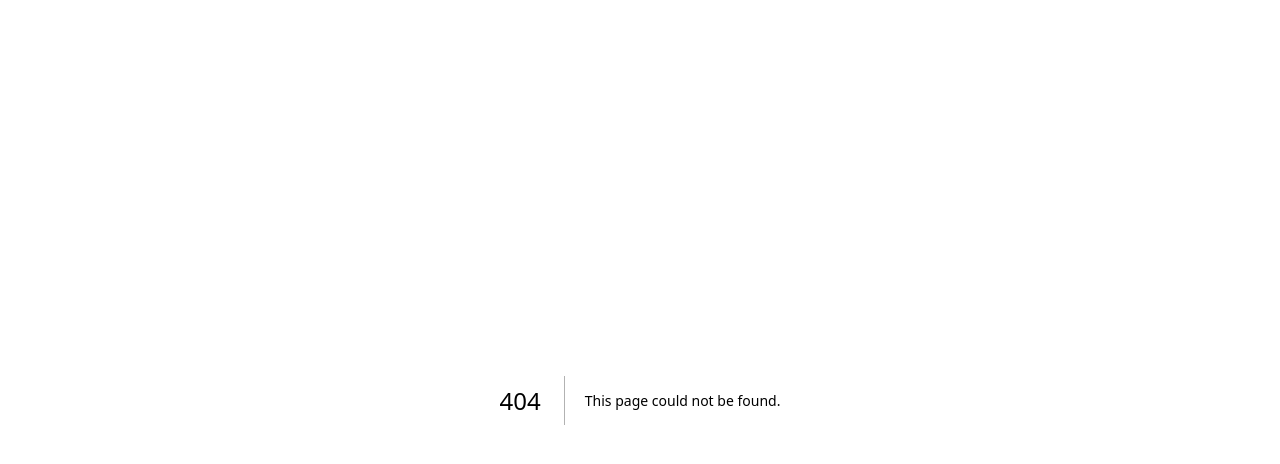
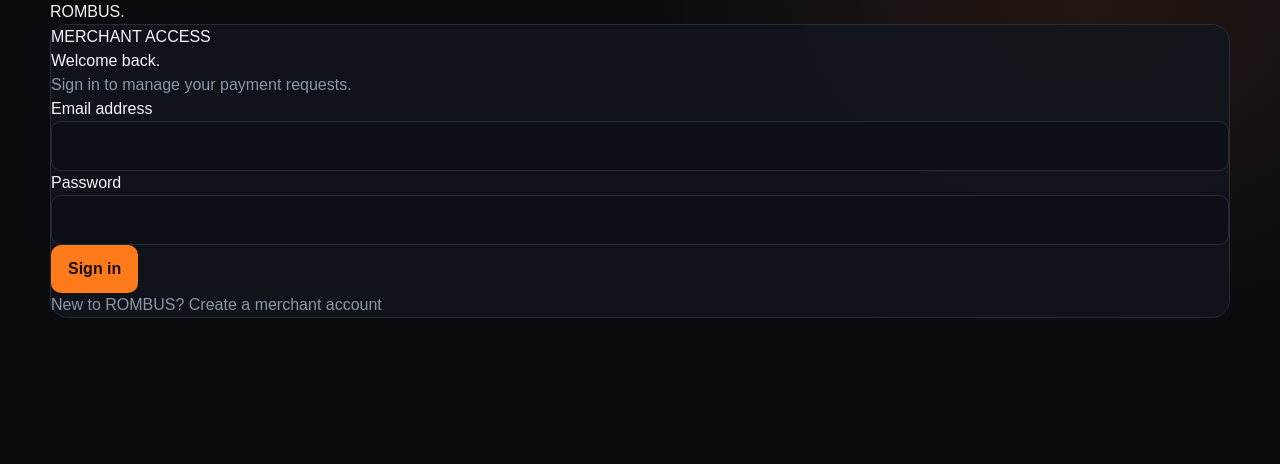
Before and after one commit to R-byte028/ROMBUS-, a Next.js app: page /login in a window 1280 px wide. Before the commit this address had no page. Shown: the top 464 px of the page. Built offline with nearby package versions, Linux system fonts and the light colour scheme.

Commit message:
Add merchant authentication flow

```diff
--- /dev/null
+++ b/app/login/page.tsx
@@ -0,0 +1,24 @@
+import Link from "next/link";
+import { signIn } from "@/app/auth/actions";
+
+export default async function LoginPage({ searchParams }: { searchParams: Promise<{ error?: string; checkEmail?: string }> }) {
+  const params = await searchParams;
+  return (
+    <main className="shell auth-shell">
+      <a className="brand" href="/">ROMBUS<span>.</span></a>
+      <section className="panel auth-panel">
+        <p className="eyebrow">MERCHANT ACCESS</p>
+        <h1>Welcome back.</h1>
+        <p className="muted">Sign in to manage your payment requests.</p>
+        {params.checkEmail ? <p className="notice">Check your email and confirm your account, then sign in.</p> : null}
+        {params.error ? <p className="error" role="alert">{params.error === "confirmation" ? "That confirmation link could not be verified. Try signing in again or request a new link." : params.error === "invalid" ? "Enter a valid email and a password of at least 8 characters." : "Email or password is incorrect. Please try again."}</p> : null}
+        <form action={signIn} className="stack">
+          <label>Email address<input className="field" type="email" name="email" autoComplete="email" required maxLength={254} /></label>
+          <label>Password<input className="field" type="password" name="password" autoComplete="current-password" required minLength={8} maxLength={128} /></label>
+          <button className="primary" type="submit">Sign in</button>
+        </form>
+        <p className="muted auth-foot">New to ROMBUS? <Link href="/signup">Create a merchant account</Link></p>
+      </section>
+    </main>
+  );
+}
```
